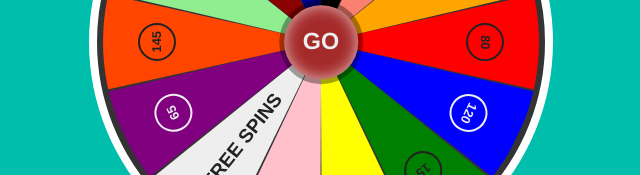
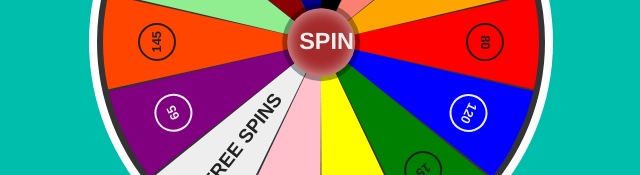
Before and after one commit to g-t-georgiev/wheel-of-fortune, a website with bundled scripts: page index.html in a window 1280 px wide. Shown: the part 272-447 px from the top of the page, 319-959 px from the left. Built offline with nearby package versions, Linux system fonts and the light colour scheme.

Commit message:
Reduced padding treshold value inside the clamp function of the wheel size padding variable.

```diff
--- a/src/js/main.js
+++ b/src/js/main.js
@@ -105,7 +105,7 @@ document.addEventListener('DOMContentLoaded', () => {
                 spinBtn = document.createElement('button'),
                 spinBtn.setAttribute('type', 'button'),
                 spinBtn.classList.add('wheel-start-btn'),
-                spinBtn.textContent = 'Go',
+                spinBtn.textContent = 'Spin',
                 wheelContainerEl.append(spinBtn)
             );
 
--- a/src/styles/main.css
+++ b/src/styles/main.css
@@ -35,7 +35,8 @@
     --wheel-arrow-height: 30px;
     --wheel-arrow-base: calc(var(--wheel-arrow-height) / 2);
 
-    --spin-btn-font-size: clamp(1rem, 2vw, 1.3rem);
+    --spin-btn-font-size: clamp(.85rem, 2vw, 1.3rem);
+    --spin-btn-padding: clamp(3px, 5vw, 12px);
     --spin-btn-border-clr: rgba(255, 255, 255, 1);
     --spin-btn-border-width: clamp(1px, 2vw, 2px);
     --spin-btn-box-shadow-clr: rgba(0, 0, 0, .35);
@@ -183,7 +184,7 @@ body {
     translate: -50% -50%;
     inline-size: 10%;
     aspect-ratio: 1 / 1;
-    padding: clamp(5px, 5vw, 15px);
+    padding: var(--spin-btn-padding);
     border-radius: 50%;
     background-color: var(--spin-btn-bg-clr);
     color: var(--spin-btn-txt-clr);
@@ -197,7 +198,7 @@ body {
     -webkit-user-select: none;
     user-select: none;
     cursor: pointer;
-    transition: all .3s ease-in-out;
+    transition: all .15s ease-in-out;
 }
 
 .wheel-start-btn:hover {
```
